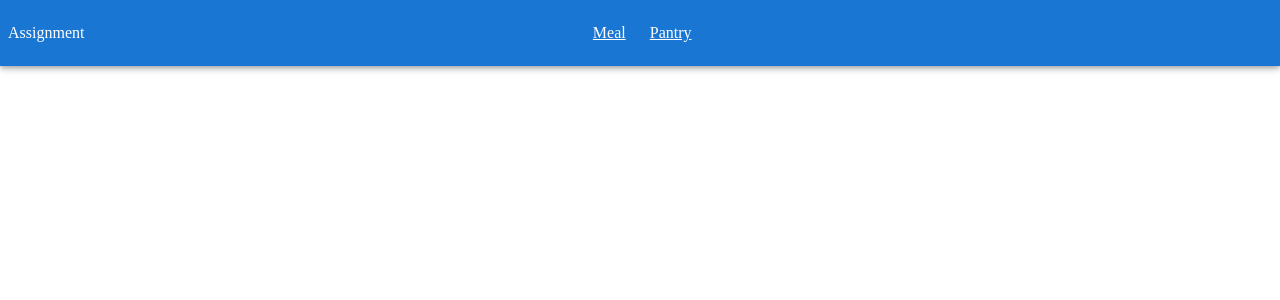
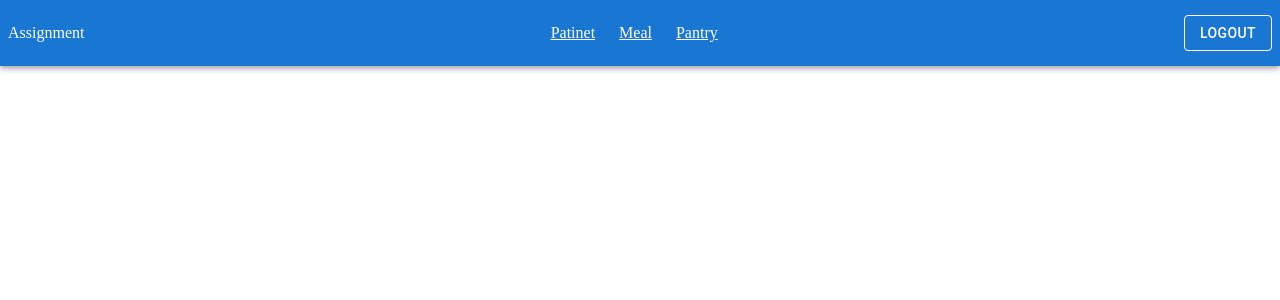
Before and after one commit to aakash-sharma25/assignment-frontend, a React (Vite) app: page /manager in a window 1280 px wide. Shown: the top 300 px of the page. Built offline with nearby package versions, Linux system fonts and the light colour scheme.

Commit message:
some changes

```diff
--- a/src/components/Dashboard/ManagerLayout.jsx
+++ b/src/components/Dashboard/ManagerLayout.jsx
@@ -1,8 +1,9 @@
 import React from "react";
 import { AppBar, Box, Button, Toolbar } from "@mui/material";
-import { Link, Outlet } from "react-router-dom";
+import { Link, Outlet, useNavigate } from "react-router-dom";
 
 export default function ManagerLayout() {
+  const navigate = useNavigate();
   return (
     <>
       <Toolbar>
@@ -14,7 +15,10 @@ export default function ManagerLayout() {
             alignItems={"center"}
           >
             <p style={{}}>Assignment</p>
-            <Box sx={{display:"flex" , gap:3}}>
+            <Box sx={{ display: "flex", gap: 3 }}>
+              <Link to={"/manager/patient"} style={{ color: "white" }}>
+                Patinet
+              </Link>
               <Link to={"/manager/mealbox"} style={{ color: "white" }}>
                 Meal
               </Link>
@@ -22,7 +26,16 @@ export default function ManagerLayout() {
                 Pantry
               </Link>
             </Box>
-            <Button>Logout</Button>
+            <Button
+              variant="outlined"
+              color="white"
+              onClick={() => {
+                localStorage.clear("userData");
+                navigate("/");
+              }}
+            >
+              Logout
+            </Button>
           </Box>
         </AppBar>
       </Toolbar>
```
